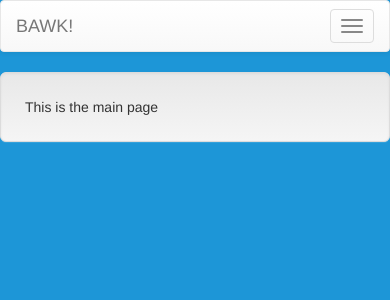
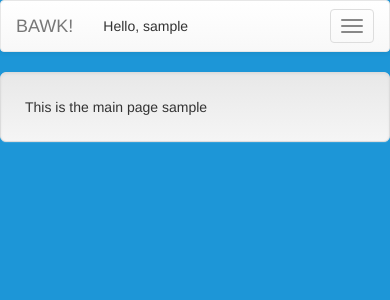
Before and after one commit to jttwnsnd/bawk, a Flask app: page / in a window 390 px wide. Shown: the top 300 px of the page. Run offline with Flask 2, Linux system fonts and the light colour scheme; the visitor is signed in with stand-in values (Sample User, id 1); some libraries are stand-ins or nearby versions.

Commit message:
mobile-friendly
add meta-tag that allows for mobile friendly views.

```diff
--- a/compass/sass/styles.sass
+++ b/compass/sass/styles.sass
@@ -22,3 +22,6 @@
 
 body
 	background-color: #1d96d7
+.user-greet
+	display: inline-block
+	padding: 15px
--- a/main.py
+++ b/main.py
@@ -17,6 +17,8 @@ mysql.init_app(app)
 conn = mysql.connect()
 #set up a cursor object, which is what the sql uses to connect and run queries
 cursor = conn.cursor()
+#session secret key
+app.secret_key = 'asdf&&^(*ahasfljhas'
 
 # Create route for home page
 @app.route('/')
--- a/static/css/styles.css
+++ b/static/css/styles.css
@@ -2,3 +2,9 @@
 body {
   background-color: #1d96d7;
 }
+
+/* line 25, ../../compass/sass/styles.sass */
+.user-greet {
+  display: inline-block;
+  padding: 15px;
+}
--- a/templates/index.html
+++ b/templates/index.html
@@ -3,7 +3,6 @@
 
 
 {% block body %}
-
-<div class="well well-lg">This is the main page</div>
+<div class="well well-lg">This is the main page {{session['username']}}</div>
 
 {% endblock %}
--- a/templates/layout.html
+++ b/templates/layout.html
@@ -3,6 +3,8 @@
 <head>
 
 	<meta charset="UTF-8">
+	<meta name="viewport" content="width=device-width, scale=1">
+
 
 	<title>BAWK!</title>
 
@@ -32,13 +34,19 @@
 					<span class="icon-bar"></span>
 				</button>
 				<a class="navbar-brand" href="#">BAWK!</a>
+				{% if session['username'] %}
+				<div class='text-center user-greet hidden-sm hidden-md hidden-lg'>Hello, {{session['username']}}</div>
+				{% endif %}
 			</div>
 
 			<!-- Collect the nav links, forms, and other content for toggling -->
 			<div class="collapse navbar-collapse" id="bs-example-navbar-collapse-1">
 				<ul class="nav navbar-nav">
+					{% if not session['username'] %}
 					<li><a href="/register">Register<span class="sr-only">(current)</span></a></li>
 					<li><a href="/login">Login</a></li>
+					{% endif %}
+
 <!-- 					<li class="dropdown">
 						<a href="#" class="dropdown-toggle" data-toggle="dropdown" role="button" aria-haspopup="true" aria-expanded="false">Dropdown <span class="caret"></span></a>
 						<ul class="dropdown-menu">
@@ -54,6 +62,8 @@
 				</ul>
 				<ul class="nav navbar-nav navbar-right">
 <!-- 					<li><a href="#">Account</a></li> -->
+					{% if session['username'] %}
+					<li class='text-center user-greet hidden-xs'>Hello, {{session['username']}}</li>
 					<li class="dropdown">
 						<a href="#" class="dropdown-toggle" data-toggle="dropdown" role="button" aria-haspopup="true" aria-expanded="false">Account<span class="caret"></span></a>
 						<ul class="dropdown-menu">
@@ -64,6 +74,7 @@
 							<li><a href="#">Logout</a></li>
 						</ul>
 					</li>
+					{% endif %}
 				</ul>
 			</div><!-- /.navbar-collapse -->
 		</div><!-- /.container-fluid -->
```
